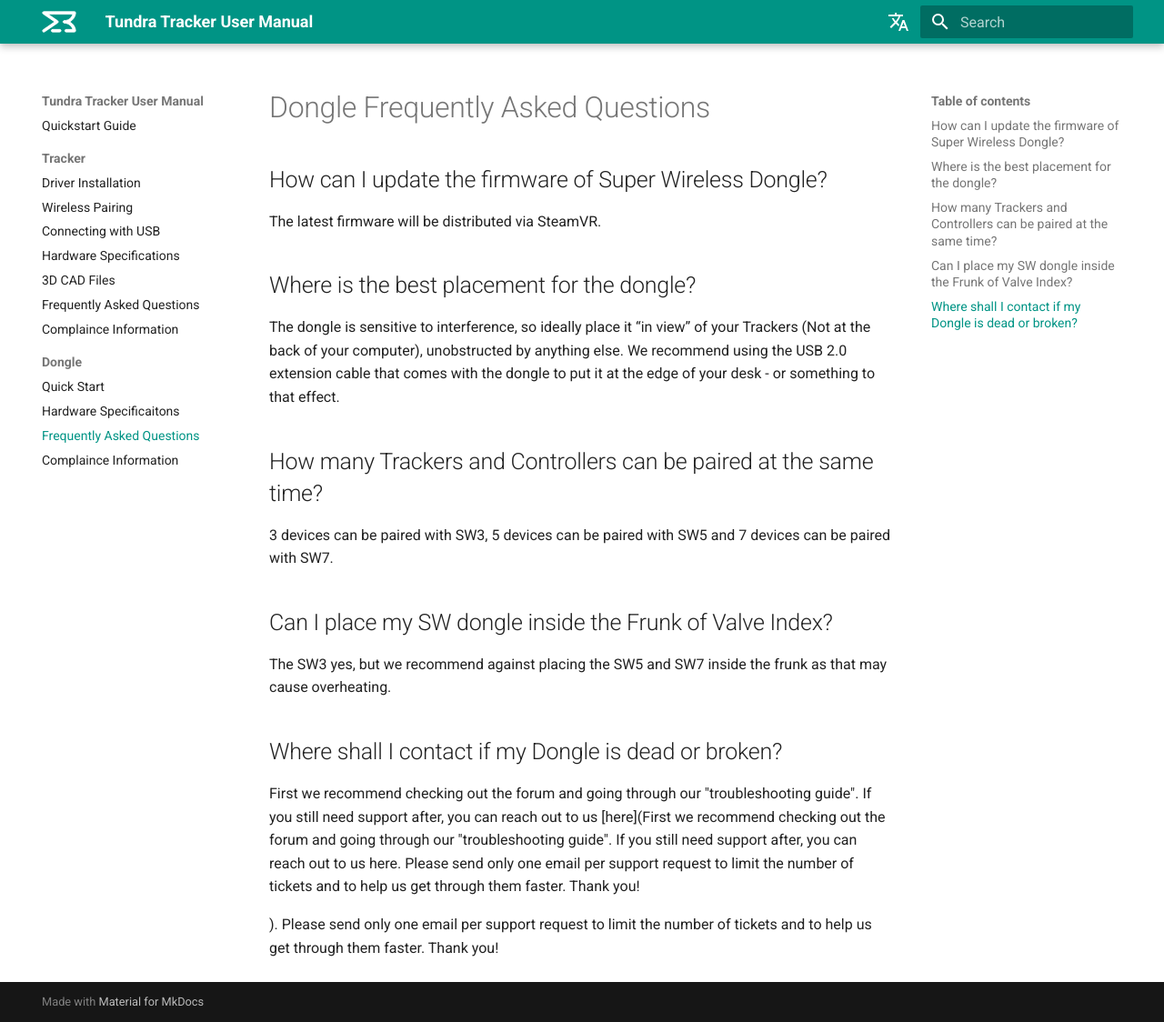
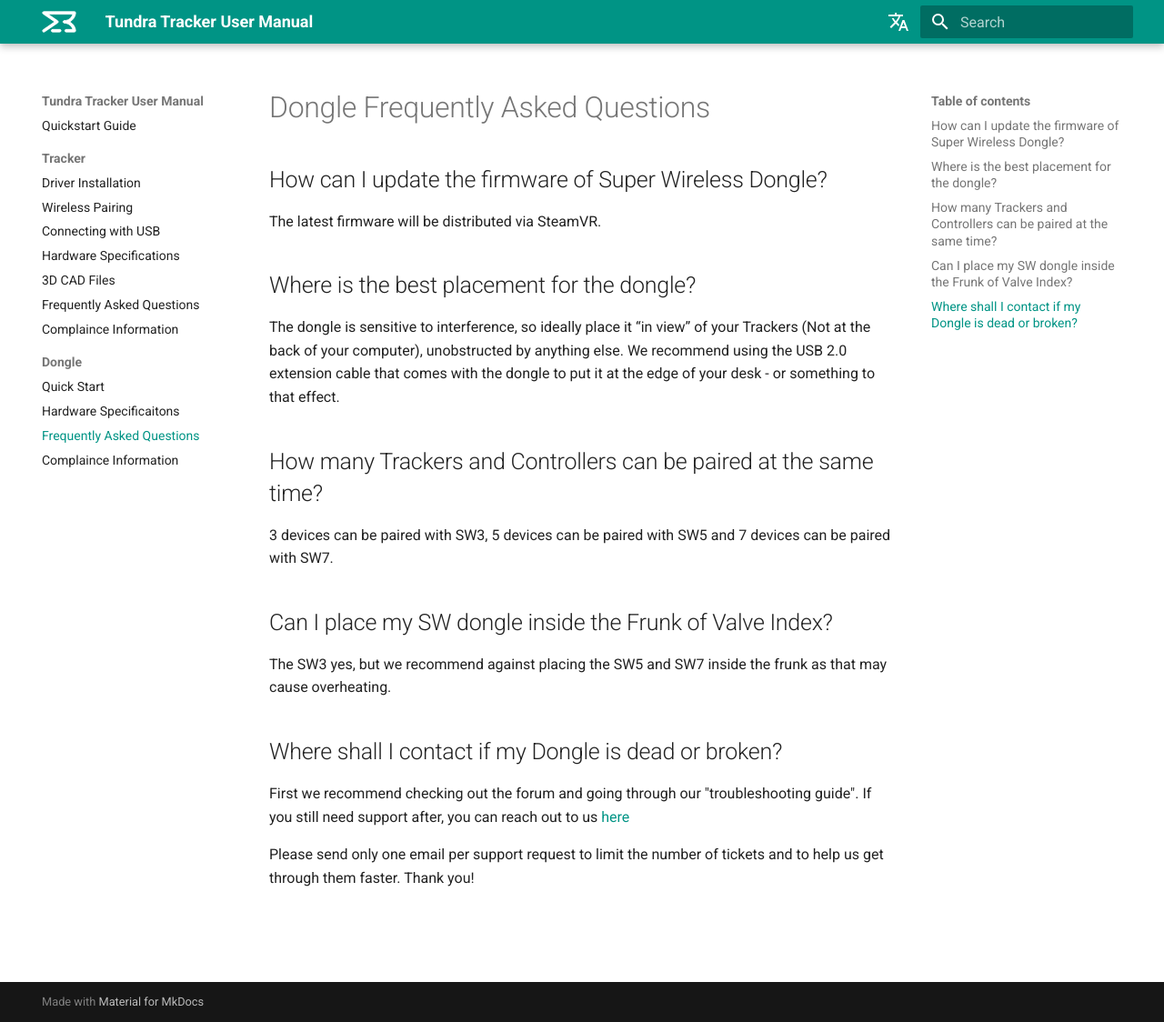
Before and after one commit to tundra-labs/tundra-tracker-docs, an MkDocs documentation site: the page built from docs/dongle_faq.md, in a window 1280 px wide and 1124 px high. Shown: the whole window at 91% size. Built offline with MkDocs 1.6.1 and Material for MkDocs 9.7.7, drawn with Linux system fonts in a browser that asks for light colours; comment, search, counter and statistics services are not loaded.

Commit message:
Update dongle_faq.md

```diff
--- a/docs/dongle_faq.md
+++ b/docs/dongle_faq.md
@@ -19,6 +19,6 @@
 The SW3 yes, but we recommend against placing the SW5 and SW7 inside the frunk as that may cause overheating.
 
 ## Where shall I contact if my Dongle is dead or broken?
-First we recommend checking out the forum and going through our "troubleshooting guide". If you still need support after, you can reach out to us [here](First we recommend checking out the forum and going through our "troubleshooting guide". If you still need support after, you can reach out to us here. Please send only one email per support request to limit the number of tickets and to help us get through them faster. Thank you!
+First we recommend checking out the forum and going through our "troubleshooting guide". If you still need support after, you can reach out to us [here](https://tundra-labs.com/pages/contact-us)
 
-). Please send only one email per support request to limit the number of tickets and to help us get through them faster. Thank you!
+Please send only one email per support request to limit the number of tickets and to help us get through them faster. Thank you!
```
